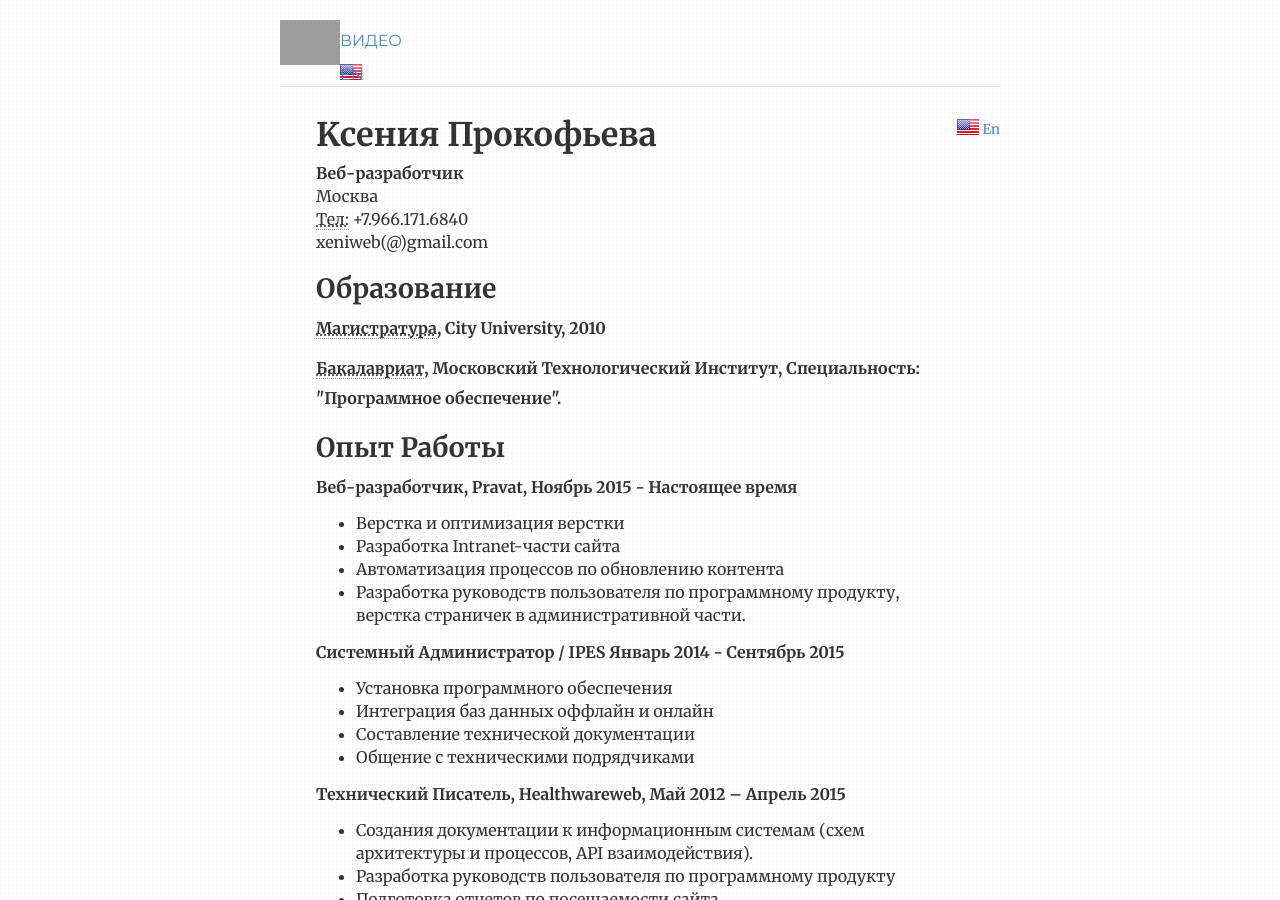
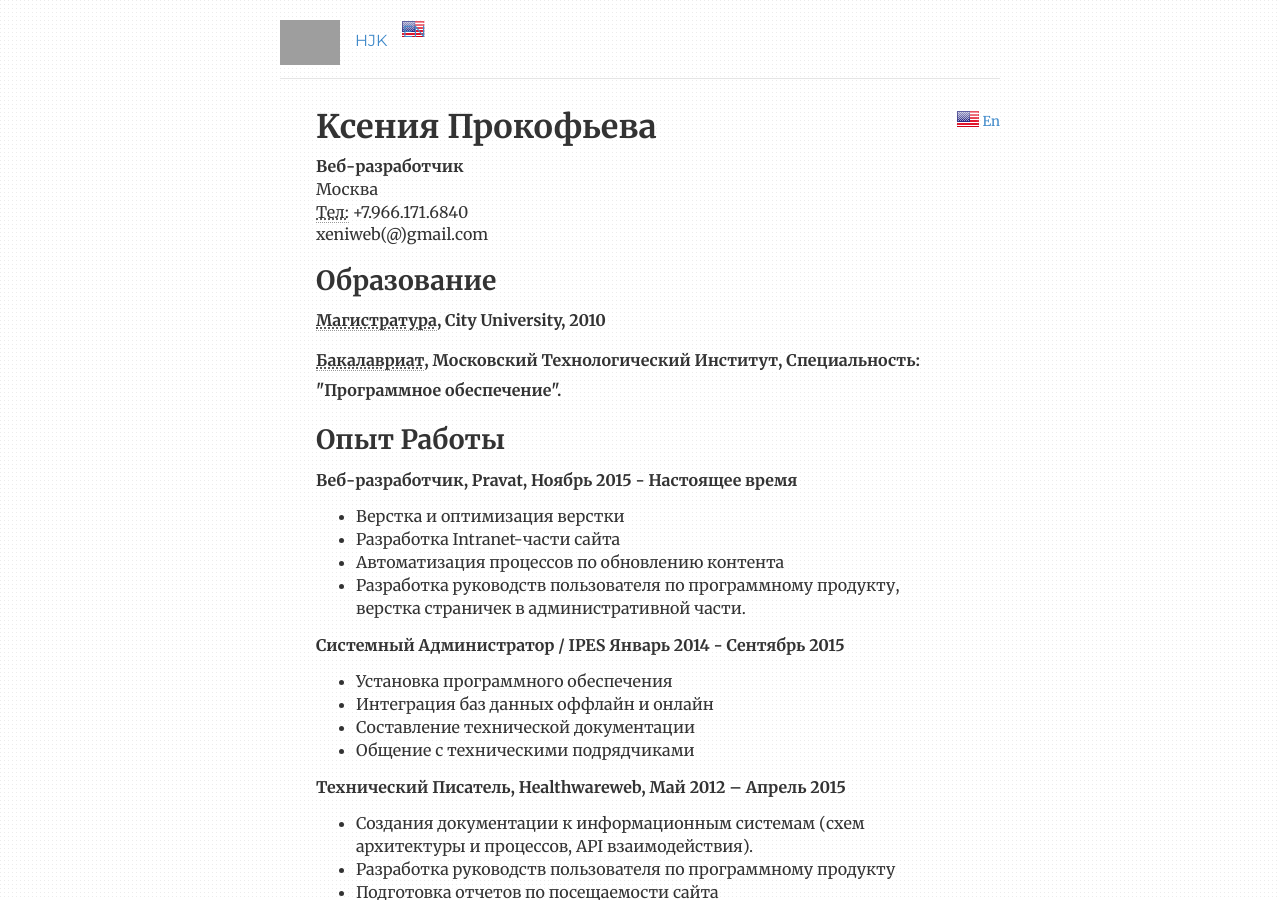
Before and after one commit to cvkp/cvkp.github.io, a Jekyll site: the page built from index.html, in a window 1280 px wide and 900 px high. Built offline with Jekyll 4.4.1, drawn with Linux system fonts in a browser that asks for light colours; nearby versions of some CDN libraries; the list of posts is cut into pages by our own code; grey boxes are pictures that could not be loaded.

Commit message:
Update header.html

```diff
--- a/_includes/header.html
+++ b/_includes/header.html
@@ -10,7 +10,7 @@
         </a>
 
 
-<li> <a href="/notes/video.html">видео<span class="languages" id="languages"></span></a> </li>
+<li class="pull-left"> <a href="/notes/video.html"><span class="languages" id="languages">hjk</span></a> </li>
 
 
 
```
